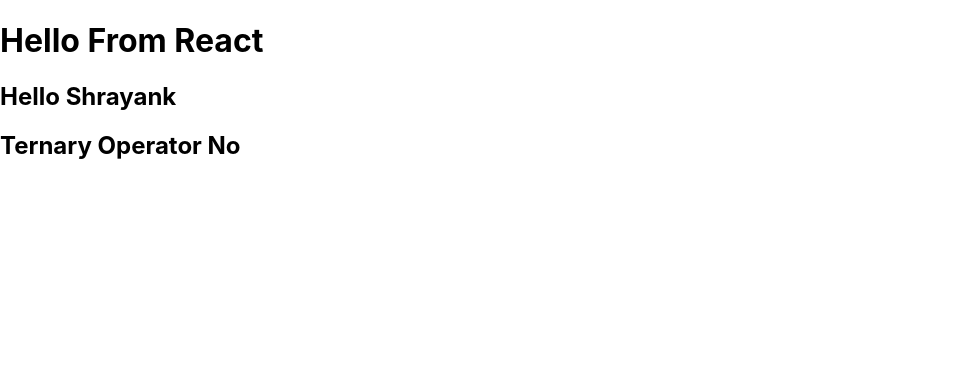
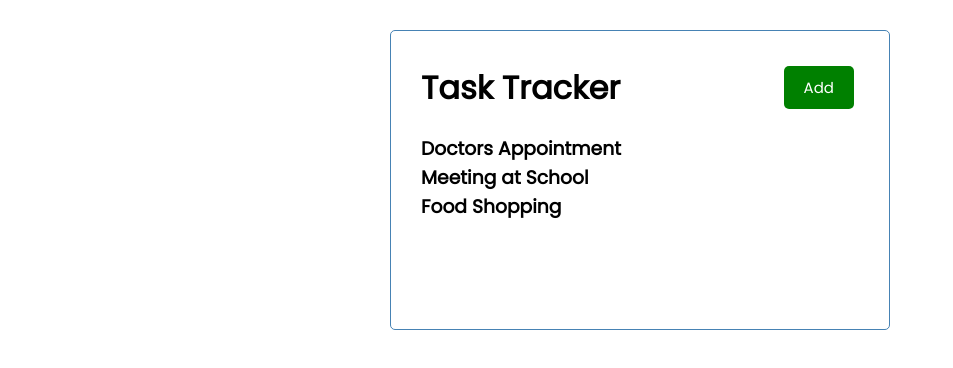
Before and after one commit to ShrayankM/React-Task-Tracker, a React (Create React App) app in the folder react-task-tracker/: page / in a window 1280 px wide. Shown: the top 368 px of the page, without its empty margins (0-953 px from the left). Built offline with nearby package versions, Linux system fonts and the light colour scheme.

Commit message:
added Button, Header and Task components

```diff
--- a/react-task-tracker/src/App.js
+++ b/react-task-tracker/src/App.js
@@ -1,12 +1,11 @@
+import Header from './components/Header'
+import Tasks from './components/Tasks'
+
 function App() {
-  const name = "Shrayank";
-  const flag = false;
-
   return (
-    <div className="container">
-      <h1> Hello From React </h1>
-      <h2> Hello {name} </h2>
-      <h2>Ternary Operator {flag ? "Yes" : "No"} </h2>
+    <div className = "container">
+      <Header/>
+      <Tasks/>
     </div>
   );
 }
--- /dev/null
+++ b/react-task-tracker/src/components/Button.js
@@ -0,0 +1,21 @@
+import PropTypes from 'prop-types'
+
+const Button = ({ color, text, onClick }) => {
+  return (
+    <button onClick = {onClick} style = {{backgroundColor: color }}
+    className = 'btn'> {text} </button>
+  )
+}
+
+Button.defaultProps = {
+    text: 'Button',
+    color: 'primary',
+}
+
+Button.propTypes = {
+    text: PropTypes.string,
+    color: PropTypes.string,
+    onClick: PropTypes.func.isRequired,
+}
+
+export default Button
--- /dev/null
+++ b/react-task-tracker/src/components/Header.js
@@ -0,0 +1,26 @@
+import PropTypes from "prop-types";
+import Button from "./Button"
+
+const Header = (props) => {
+  const onClick = () => {
+    console.log("Clicking button");
+  }
+
+  return (
+    <header className = 'header'>
+        <h1> {props.title} </h1>
+        <Button color = 'green' text = 'Add' onClick = {onClick} />
+    </header>
+  )
+}
+
+Header.defaultProps = {
+    title: 'Task Tracker',
+}
+
+//* Types for Properties
+Header.propTypes = {
+    title: PropTypes.string.isRequired,
+}
+
+export default Header;
--- /dev/null
+++ b/react-task-tracker/src/components/Tasks.js
@@ -0,0 +1,30 @@
+const tasks = [
+    {
+        id: 1,
+        text: 'Doctors Appointment' ,
+        day: 'Feb 5th at 2.30pm',
+        remainder: true,
+    },
+    {
+        id: 2,
+        text: 'Meeting at School',
+        day: 'Feb 6th at 1.30pm',
+        remainder: true,
+    },
+    {
+        id: 3,
+        text: 'Food Shopping',
+        day: 'Feb 5th at 2.30pm',
+        remainder: false,
+    }
+];
+
+const Tasks = () => {
+  return (
+    <>
+        {tasks.map((task) => (<h3 key = {task.id} > {task.text} </h3>))}
+    </>
+  )
+}
+
+export default Tasks
--- a/react-task-tracker/src/index.css
+++ b/react-task-tracker/src/index.css
@@ -1,13 +1,112 @@
-body {
+@import url('https://fonts.googleapis.com/css2?family=Poppins:wght@300;400&display=swap');
+
+* {
+  box-sizing: border-box;
   margin: 0;
-  font-family: -apple-system, BlinkMacSystemFont, 'Segoe UI', 'Roboto', 'Oxygen',
-    'Ubuntu', 'Cantarell', 'Fira Sans', 'Droid Sans', 'Helvetica Neue',
-    sans-serif;
-  -webkit-font-smoothing: antialiased;
-  -moz-osx-font-smoothing: grayscale;
+  padding: 0;
 }
 
-code {
-  font-family: source-code-pro, Menlo, Monaco, Consolas, 'Courier New',
-    monospace;
+body {
+  font-family: 'Poppins', sans-serif;
 }
+
+.container {
+  max-width: 500px;
+  margin: 30px auto;
+  overflow: auto;
+  min-height: 300px;
+  border: 1px solid steelblue;
+  padding: 30px;
+  border-radius: 5px;
+}
+
+.header {
+  display: flex;
+  justify-content: space-between;
+  align-items: center;
+  margin-bottom: 20px;
+}
+
+.btn {
+  display: inline-block;
+  background: #000;
+  color: #fff;
+  border: none;
+  padding: 10px 20px;
+  margin: 5px;
+  border-radius: 5px;
+  cursor: pointer;
+  text-decoration: none;
+  font-size: 15px;
+  font-family: inherit;
+}
+
+.btn:focus {
+  outline: none;
+}
+
+.btn:active {
+  transform: scale(0.98);
+}
+
+.btn-block {
+  display: block;
+  width: 100%;
+}
+
+.task {
+  background: #f4f4f4;
+  margin: 5px;
+  padding: 10px 20px;
+  cursor: pointer;
+}
+
+.task.reminder {
+  border-left: 5px solid green;
+}
+
+.task h3 {
+  display: flex;
+  align-items: center;
+  justify-content: space-between;
+}
+
+.add-form {
+  margin-bottom: 40px;
+}
+
+.form-control {
+  margin: 20px 0;
+}
+
+.form-control label {
+  display: block;
+}
+
+.form-control input {
+  width: 100%;
+  height: 40px;
+  margin: 5px;
+  padding: 3px 7px;
+  font-size: 17px;
+}
+
+.form-control-check {
+  display: flex;
+  align-items: center;
+  justify-content: space-between;
+}
+
+.form-control-check label {
+  flex: 1;
+}
+
+.form-control-check input {
+  flex: 2;
+  height: 20px;
+}
+
+footer {
+  margin-top: 30px;
+  text-align: center;
+}
```
